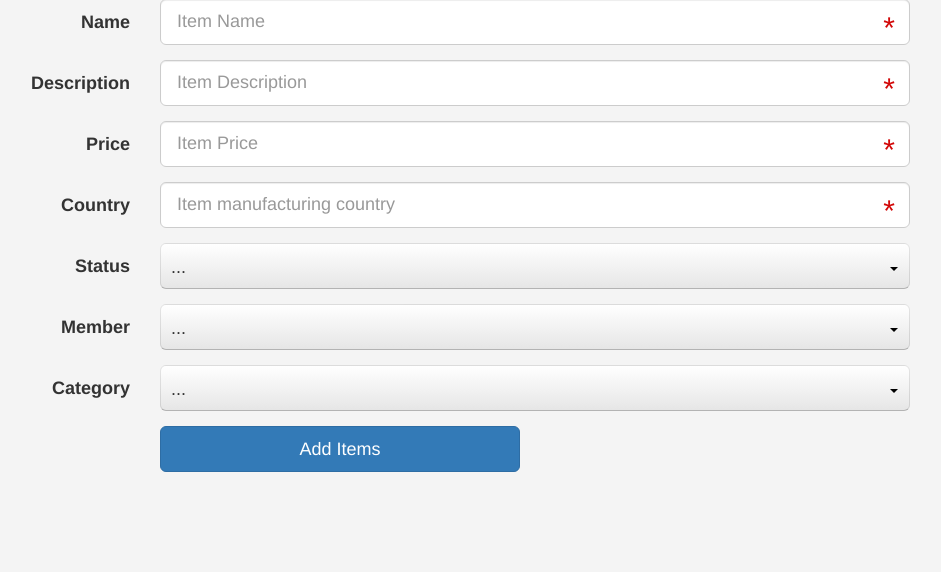
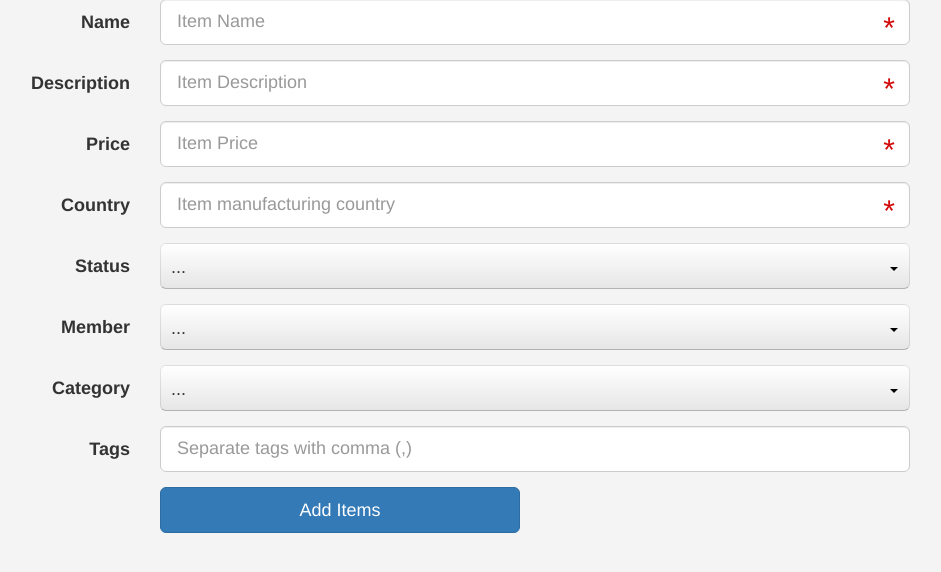
Before and after one commit to Ousalah/elzero-ecommerce, a PHP site: page /admin/items.php?do=add in a window 1280 px wide. Shown: the part 194-766 px from the top of the page, without its empty margins (105-1046 px from the left). Run offline with PHP 8.4, Linux system fonts and the light colour scheme; the visitor is signed in with stand-in values (Sample User, id 1); data comes from the database, SQL or seed files in the repository; both versions use the stored data as it was after the commit.

Commit message:
how tags works - part 1

```diff
--- a/admin/categories.php
+++ b/admin/categories.php
@@ -114,7 +114,7 @@
           </div>
           <!-- End Ordering -->
 
-          <!-- Start Parent Category -->
+          <!-- Start Parent Parent -->
           <div class="form-group form-group-lg">
             <label class="col-sm-2 control-label">Parent</label>
             <div class="col-sm-10 col-md-8">
@@ -137,7 +137,7 @@
               </select>
             </div>
           </div>
-          <!-- End Parent Category -->
+          <!-- End Parent Parent -->
 
           <!-- Start Visibility -->
           <div class="form-group form-group-lg">
--- a/admin/items.php
+++ b/admin/items.php
@@ -43,6 +43,7 @@
               <th>Price</th>
               <th>Adding Date</th>
               <th>Category</th>
+              <th>Tags</th>
               <th>Added By</th>
               <th>Control</th>
             </tr>
@@ -55,6 +56,7 @@
                   <td><?php echo $item["Price"]; ?></td>
                   <td><?php echo $item["Add_Date"]; ?></td>
                   <td><?php echo $item["Category"]; ?></td>
+                  <td><?php echo $item["Tags"]; ?></td>
                   <td><?php echo $item["Username"]; ?></td>
                   <td>
                     <a href="?do=edit&itemid=<?php echo $item["ItemID"]; ?>" class="btn btn-success btn-xs"><i class="fa fa-edit"></i> Edit</a>
@@ -159,17 +161,30 @@
               <select name="category">
                 <option value="0">...</option>
                 <?php
-                  $args = array("table" => "categories", "orderBy" => "Name", "orderType" => "ASC");
+                  $args = array("table" => "categories", "conditions" => array("parent" => 0), "orderBy" => "Name", "orderType" => "ASC");
                   $categories = getFrom($args);
 
                   foreach ($categories as $category) :
                     echo '<option value="' . $category['ID'] . '">' . $category['Name'] . '</option>';
+                    $childCatArgs = array("table" => "categories", "conditions" => array("parent" => $category['ID']), "orderBy" => "Name", "orderType" => "ASC");
+                    foreach (getFrom($childCatArgs) as $childCat) {
+                      echo '<option value="' . $childCat['ID'] . '">&nbsp&nbsp;&nbsp;' . $childCat['Name'] . '</option>';
+                    }
                   endforeach;
                 ?>
               </select>
             </div>
           </div>
           <!-- End Category -->
+
+          <!-- Start Tags -->
+          <div class="form-group form-group-lg">
+            <label class="col-sm-2 control-label">Tags</label>
+            <div class="col-sm-10 col-md-8">
+              <input type="text" class="form-control" name="tags" placeholder="Separate tags with comma (,)">
+            </div>
+          </div>
+          <!-- End Tags -->
 
           <!-- Start Submit -->
           <div class="form-group form-group-lg">
@@ -198,6 +213,7 @@
         $item_status        = $_POST["status"];
         $item_category      = $_POST["category"];
         $item_member        = $_POST["member"];
+        $item_tags          = trim($_POST["tags"]);
 
         // Validate The form
         $form_errors = array();
@@ -215,8 +231,8 @@
           redirectHome($form_errors, "back", (count($form_errors) + 2));
         else:
           // Insert Item Info in Database
-          $stmt = $con->prepare("INSERT INTO items(Name, Description, Price, Add_Date, Country_Made, Status, CatID, MemberID)
-          VALUES(:name, :description, :price, now(), :country, :status, :category, :member)");
+          $stmt = $con->prepare("INSERT INTO items(Name, Description, Price, Add_Date, Country_Made, Status, CatID, MemberID, Tags)
+          VALUES(:name, :description, :price, now(), :country, :status, :category, :member, :tags)");
           $stmt->execute(array(
             'name'            => $item_name,
             'description'     => $item_description,
@@ -224,7 +240,8 @@
             'country'         => $item_country,
             'status'          => $item_status,
             'category'        => $item_category,
-            'member'          => $item_member
+            'member'          => $item_member,
+            'tags'            => $item_tags
           ));
 
           // Echo Success Message
@@ -341,6 +358,15 @@
           </div>
           <!-- End Category -->
 
+          <!-- Start Tags -->
+          <div class="form-group form-group-lg">
+            <label class="col-sm-2 control-label">Tags</label>
+            <div class="col-sm-10 col-md-8">
+              <input type="text" class="form-control" name="tags" value="<?php echo $item["Tags"] ?>" placeholder="Separate tags with comma (,)">
+            </div>
+          </div>
+          <!-- End Tags -->
+
           <!-- Start Submit -->
           <div class="form-group form-group-lg">
             <div class="col-sm-offset-2 col-sm-4">
@@ -419,6 +445,7 @@
         $item_status        = $_POST["status"];
         $item_category      = $_POST["category"];
         $item_member        = $_POST["member"];
+        $item_tags          = trim($_POST["tags"]);
 
         // Validate The form
         $form_errors = array();
@@ -438,8 +465,8 @@
           redirectHome($form_errors, "back", (count($form_errors) + 2));
         else:
           // Insert Item Info in Database
-          $stmt = $con->prepare("UPDATE items SET Name = ?, Description = ?, Price = ?, Country_Made = ?, Status = ?, CatID = ?, MemberID = ? WHERE ItemID = ?");
-          $stmt->execute(array($item_name, $item_description, $item_price, $item_country, $item_status, $item_category, $item_member, $item_id));
+          $stmt = $con->prepare("UPDATE items SET Name = ?, Description = ?, Price = ?, Country_Made = ?, Status = ?, CatID = ?, MemberID = ?, Tags = ? WHERE ItemID = ?");
+          $stmt->execute(array($item_name, $item_description, $item_price, $item_country, $item_status, $item_category, $item_member, $item_tags, $item_id));
 
           // Echo Success Message
           $msg = "<div class='alert alert-success'><strong>" . $stmt->rowCount() . "</strong> Record updated.</div>";
--- a/items.php
+++ b/items.php
@@ -46,6 +46,10 @@
             <li>
               <i class="fa fa-tag fa-fw"></i>
               <span>Category</span> : <a href="<?php echo 'categories.php?pageid=' . $category['ID']; ?>"><?php echo $item["CatName"] ?></a>
+            </li>
+            <li>
+              <i class="fa fa-tags fa-fw"></i>
+              <span>Tags</span> : <?php echo $item["Tags"] ?>
             </li>
             <li>
               <i class="fa fa-user fa-fw"></i>
```
Also changed, not shown: database/elzeroshop.sql (+41 -24 lines), newad.php (+19 -4 lines).
